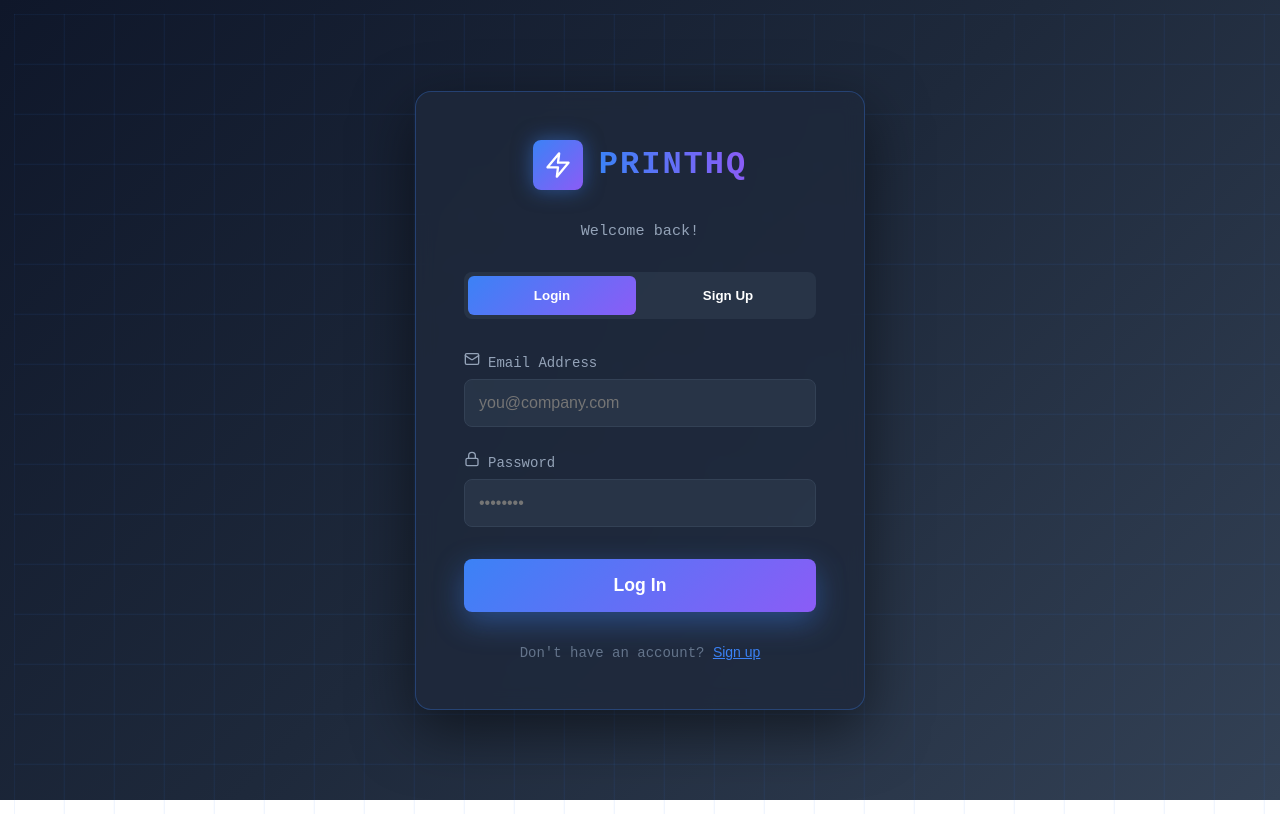
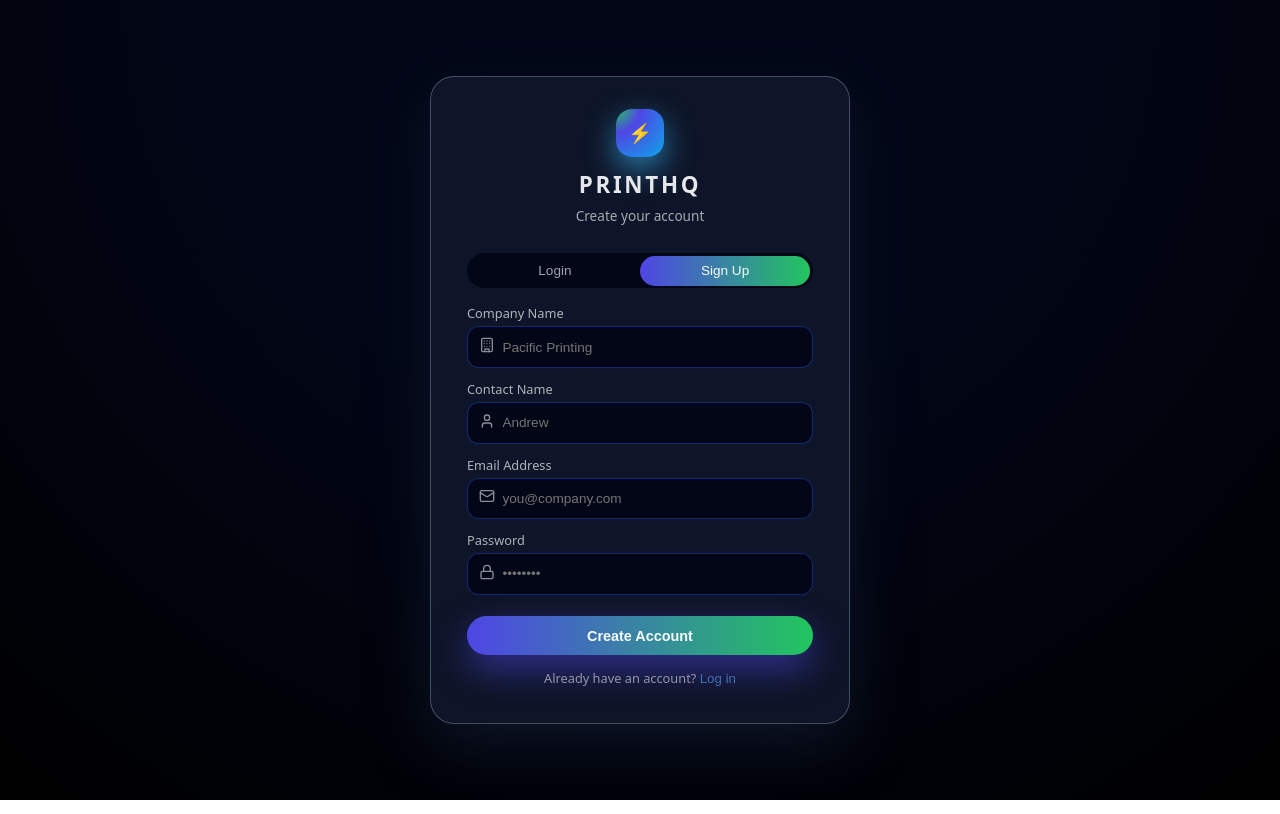
Before and after one commit to aagoett/printhq-portal-v2, a Next.js app: page /auth in a window 1280 px wide. Built offline with nearby package versions, Linux system fonts and the light colour scheme; no server answers.

Commit message:
Update page.js

```diff
--- a/app/auth/page.js
+++ b/app/auth/page.js
@@ -1,404 +1,327 @@
-'use client';
+"use client";
 
-import React, { useState } from 'react';
-import { useRouter } from 'next/navigation';
-import { createCustomer, signInCustomer } from '../../lib/supabase';
-import { Lock, Mail, Building, User, Zap } from 'lucide-react';
+import React, { useState } from "react";
+import { useRouter } from "next/navigation";
+import { createCustomer, signInCustomer } from "../../lib/supabase";
+import { Lock, Mail, Building, User } from "lucide-react";
 
 export default function AuthPage() {
   const router = useRouter();
-  const [mode, setMode] = useState('login'); // 'login' or 'signup'
+  const [mode, setMode] = useState("signup"); // 'login' or 'signup'
   const [loading, setLoading] = useState(false);
-  const [error, setError] = useState('');
-  const [success, setSuccess] = useState('');
+  const [error, setError] = useState("");
 
   const [formData, setFormData] = useState({
-    email: '',
-    password: '',
-    companyName: '',
-    contactName: '',
+    companyName: "",
+    contactName: "",
+    email: "",
+    password: "",
   });
+
+  const handleChange = (field) => (e) => {
+    setFormData((prev) => ({ ...prev, [field]: e.target.value }));
+  };
 
   const handleSubmit = async (e) => {
     e.preventDefault();
-  setError('');
-  setSuccess('');
+    setError("");
     setLoading(true);
 
     try {
-    if (mode === 'signup') {
-      const result = await createCustomer(
-        formData.email,
-        formData.password,
-        formData.companyName,
-        formData.contactName
-      );
+      if (mode === "signup") {
+        await createCustomer({
+          email: formData.email,
+          password: formData.password,
+          companyName: formData.companyName,
+          contactName: formData.contactName,
+        });
+      } else {
+        await signInCustomer({
+          email: formData.email,
+          password: formData.password,
+        });
+      }
 
-      if (result.success) {
-        setSuccess('Account created! Please check your email to verify.');
-        setTimeout(() => {
-          setMode('login');
-          setSuccess('');
-        }, 3000);
-      } else {
-        setError(result.error || 'Failed to create account');
-      }
-    } else {
-      // LOGIN BRANCH
-      const result = await signInCustomer(formData.email, formData.password);
-
-      if (result.success) {
-        // send them to the main PrintHQ screen (home)
-        router.push('/');
-      } else {
-        setError(result.error || 'Failed to log in');
-      }
-    }
+      // on success → go to dashboard
+      router.push("/dashboard");
     } catch (err) {
-    setError(err.message || 'An error occurred');
+      console.error(err);
+      setError(err.message || "Something went wrong");
     } finally {
       setLoading(false);
     }
   };
 
   return (
-    <div style={{
-      minHeight: '100vh',
-      background: 'linear-gradient(135deg, #0f172a 0%, #1e293b 50%, #334155 100%)',
-      display: 'flex',
-      alignItems: 'center',
-      justifyContent: 'center',
-      padding: '2rem',
-      fontFamily: '"Space Mono", "Courier New", monospace'
-    }}>
-      <div style={{
-        position: 'absolute',
-        inset: 0,
-        backgroundImage: `
-          linear-gradient(rgba(59, 130, 246, 0.1) 1px, transparent 1px),
-          linear-gradient(90deg, rgba(59, 130, 246, 0.1) 1px, transparent 1px)
-        `,
-        backgroundSize: '50px 50px',
-        animation: 'gridSlide 20s linear infinite',
-        zIndex: 0
-      }} />
-
-      <style jsx>{`
-        @keyframes gridSlide {
-          0% { transform: translate(0, 0); }
-          100% { transform: translate(50px, 50px); }
-        }
-      `}</style>
-
-      <div style={{
-        position: 'relative',
-        zIndex: 1,
-        width: '100%',
-        maxWidth: '450px',
-        background: 'rgba(30, 41, 59, 0.8)',
-        backdropFilter: 'blur(10px)',
-        borderRadius: '16px',
-        border: '1px solid rgba(59, 130, 246, 0.3)',
-        padding: '3rem',
-        boxShadow: '0 20px 60px rgba(0, 0, 0, 0.5)'
-      }}>
-        {/* Logo */}
-        <div style={{
-          display: 'flex',
-          alignItems: 'center',
-          justifyContent: 'center',
-          marginBottom: '2rem',
-          gap: '1rem'
-        }}>
-          <div style={{
-            width: '50px',
-            height: '50px',
-            background: 'linear-gradient(135deg, #3b82f6, #8b5cf6)',
-            borderRadius: '8px',
-            display: 'flex',
-            alignItems: 'center',
-            justifyContent: 'center',
-            boxShadow: '0 0 20px rgba(59, 130, 246, 0.5)'
-          }}>
-            <Zap size={28} color="#fff" />
+    <div
+      style={{
+        minHeight: "100vh",
+        display: "flex",
+        alignItems: "center",
+        justifyContent: "center",
+        background:
+          "radial-gradient(circle at top, #020617 0, #020617 40%, #000 100%)",
+        color: "#e5e7eb",
+        fontFamily: "system-ui, -apple-system, BlinkMacSystemFont, sans-serif",
+      }}
+    >
+      <div
+        style={{
+          width: "100%",
+          maxWidth: 420,
+          background: "rgba(15, 23, 42, 0.95)",
+          borderRadius: "1.5rem",
+          padding: "2rem 2.25rem 2.25rem",
+          border: "1px solid rgba(148, 163, 184, 0.4)",
+          boxShadow: "0 20px 60px rgba(15, 23, 42, 0.9)",
+        }}
+      >
+        {/* Logo / Title */}
+        <div
+          style={{
+            display: "flex",
+            flexDirection: "column",
+            alignItems: "center",
+            marginBottom: "1.75rem",
+          }}
+        >
+          <div
+            style={{
+              height: 48,
+              width: 48,
+              borderRadius: "1rem",
+              background:
+                "radial-gradient(circle at 0 0, #22c55e 0, #4f46e5 35%, #0ea5e9 100%)",
+              display: "flex",
+              alignItems: "center",
+              justifyContent: "center",
+              boxShadow: "0 12px 30px rgba(56, 189, 248, 0.6)",
+              marginBottom: "0.75rem",
+            }}
+          >
+            <span style={{ fontWeight: 800, fontSize: "1.2rem" }}>⚡</span>
           </div>
-          <h1 style={{
-            fontSize: '2rem',
-            fontWeight: 'bold',
-            margin: 0,
-            background: 'linear-gradient(90deg, #3b82f6, #8b5cf6)',
-            WebkitBackgroundClip: 'text',
-            WebkitTextFillColor: 'transparent',
-            letterSpacing: '2px'
-          }}>
+          <div
+            style={{
+              fontSize: "1.4rem",
+              fontWeight: 700,
+              letterSpacing: "0.12em",
+            }}
+          >
             PRINTHQ
-          </h1>
+          </div>
+          <div
+            style={{
+              marginTop: "0.4rem",
+              fontSize: "0.85rem",
+              opacity: 0.7,
+            }}
+          >
+            Create your account
+          </div>
         </div>
 
-        <p style={{
-          textAlign: 'center',
-          color: '#94a3b8',
-          marginBottom: '2rem',
-          fontSize: '0.95rem'
-        }}>
-          {mode === 'login' ? 'Welcome back!' : 'Create your account'}
-        </p>
-
-        {/* Toggle Mode */}
-        <div style={{
-          display: 'flex',
-          gap: '0.5rem',
-          marginBottom: '2rem',
-          background: 'rgba(51, 65, 85, 0.5)',
-          padding: '0.25rem',
-          borderRadius: '8px'
-        }}>
+        {/* Mode toggle */}
+        <div
+          style={{
+            display: "grid",
+            gridTemplateColumns: "1fr 1fr",
+            background: "#020617",
+            borderRadius: "999px",
+            padding: "0.18rem",
+            marginBottom: "1rem",
+          }}
+        >
           <button
-            onClick={() => setMode('login')}
+            type="button"
+            onClick={() => setMode("login")}
             style={{
-              flex: 1,
-              padding: '0.75rem',
-              background: mode === 'login' ? 'linear-gradient(135deg, #3b82f6, #8b5cf6)' : 'transparent',
-              color: '#fff',
-              border: 'none',
-              borderRadius: '6px',
-              cursor: 'pointer',
-              fontWeight: 'bold',
-              transition: 'all 0.3s'
+              borderRadius: "999px",
+              border: "none",
+              padding: "0.45rem 0.5rem",
+              fontSize: "0.85rem",
+              cursor: "pointer",
+              background:
+                mode === "login" ? "#0f172a" : "transparent",
+              color: mode === "login" ? "#e5e7eb" : "#9ca3af",
             }}
           >
             Login
           </button>
           <button
-            onClick={() => setMode('signup')}
+            type="button"
+            onClick={() => setMode("signup")}
             style={{
-              flex: 1,
-              padding: '0.75rem',
-              background: mode === 'signup' ? 'linear-gradient(135deg, #3b82f6, #8b5cf6)' : 'transparent',
-              color: '#fff',
-              border: 'none',
-              borderRadius: '6px',
-              cursor: 'pointer',
-              fontWeight: 'bold',
-              transition: 'all 0.3s'
+              borderRadius: "999px",
+              border: "none",
+              padding: "0.45rem 0.5rem",
+              fontSize: "0.85rem",
+              cursor: "pointer",
+              background:
+                mode === "signup"
+                  ? "linear-gradient(to right, #4f46e5, #22c55e)"
+                  : "transparent",
+              color: mode === "signup" ? "#f9fafb" : "#9ca3af",
             }}
           >
             Sign Up
           </button>
         </div>
 
-        {/* Error/Success Messages */}
+        {/* Error banner */}
         {error && (
-          <div style={{
-            padding: '1rem',
-            background: 'rgba(239, 68, 68, 0.1)',
-            border: '1px solid rgba(239, 68, 68, 0.3)',
-            borderRadius: '8px',
-            color: '#fca5a5',
-            marginBottom: '1rem',
-            fontSize: '0.875rem'
-          }}>
+          <div
+            style={{
+              background: "rgba(239, 68, 68, 0.1)",
+              border: "1px solid rgba(248, 113, 113, 0.7)",
+              color: "#fecaca",
+              borderRadius: "0.75rem",
+              padding: "0.6rem 0.8rem",
+              fontSize: "0.8rem",
+              marginBottom: "0.9rem",
+            }}
+          >
             {error}
           </div>
         )}
 
-        {success && (
-          <div style={{
-            padding: '1rem',
-            background: 'rgba(34, 197, 94, 0.1)',
-            border: '1px solid rgba(34, 197, 94, 0.3)',
-            borderRadius: '8px',
-            color: '#86efac',
-            marginBottom: '1rem',
-            fontSize: '0.875rem'
-          }}>
-            {success}
-          </div>
-        )}
-
         {/* Form */}
-        <form onSubmit={handleSubmit}>
-          {mode === 'signup' && (
+        <form onSubmit={handleSubmit} style={{ display: "grid", gap: "0.75rem" }}>
+          {mode === "signup" && (
             <>
-              <div style={{ marginBottom: '1.5rem' }}>
-                <label style={{
-                  display: 'block',
-                  marginBottom: '0.5rem',
-                  color: '#94a3b8',
-                  fontSize: '0.875rem'
-                }}>
-                  <Building size={16} style={{ display: 'inline', marginRight: '0.5rem' }} />
-                  Company Name
-                </label>
-                <input
-                  type="text"
-                  required
+              <Field
+                label="Company Name"
+                icon={<Building size={16} />}
                 value={formData.companyName}
-                  onChange={(e) => setFormData({ ...formData, companyName: e.target.value })}
-                  style={{
-                    width: '100%',
-                    padding: '0.875rem',
-                    background: 'rgba(51, 65, 85, 0.5)',
-                    border: '1px solid #334155',
-                    borderRadius: '8px',
-                    color: '#f1f5f9',
-                    fontSize: '1rem'
-                  }}
-                  placeholder="Your Company Name"
+                onChange={handleChange("companyName")}
+                placeholder="Pacific Printing"
               />
-              </div>
-
-              <div style={{ marginBottom: '1.5rem' }}>
-                <label style={{
-                  display: 'block',
-                  marginBottom: '0.5rem',
-                  color: '#94a3b8',
-                  fontSize: '0.875rem'
-                }}>
-                  <User size={16} style={{ display: 'inline', marginRight: '0.5rem' }} />
-                  Contact Name
-                </label>
-                <input
-                  type="text"
-                  required
+              <Field
+                label="Contact Name"
+                icon={<User size={16} />}
                 value={formData.contactName}
-                  onChange={(e) => setFormData({ ...formData, contactName: e.target.value })}
-                  style={{
-                    width: '100%',
-                    padding: '0.875rem',
-                    background: 'rgba(51, 65, 85, 0.5)',
-                    border: '1px solid #334155',
-                    borderRadius: '8px',
-                    color: '#f1f5f9',
-                    fontSize: '1rem'
-                  }}
-                  placeholder="Your Name"
+                onChange={handleChange("contactName")}
+                placeholder="Andrew"
               />
-              </div>
             </>
           )}
 
-          <div style={{ marginBottom: '1.5rem' }}>
-            <label style={{
-              display: 'block',
-              marginBottom: '0.5rem',
-              color: '#94a3b8',
-              fontSize: '0.875rem'
-            }}>
-              <Mail size={16} style={{ display: 'inline', marginRight: '0.5rem' }} />
-              Email Address
-            </label>
-            <input
+          <Field
+            label="Email Address"
+            icon={<Mail size={16} />}
             type="email"
-              required
             value={formData.email}
-              onChange={(e) => setFormData({ ...formData, email: e.target.value })}
-              style={{
-                width: '100%',
-                padding: '0.875rem',
-                background: 'rgba(51, 65, 85, 0.5)',
-                border: '1px solid #334155',
-                borderRadius: '8px',
-                color: '#f1f5f9',
-                fontSize: '1rem'
-              }}
+            onChange={handleChange("email")}
             placeholder="you@company.com"
           />
-          </div>
 
-          <div style={{ marginBottom: '2rem' }}>
-            <label style={{
-              display: 'block',
-              marginBottom: '0.5rem',
-              color: '#94a3b8',
-              fontSize: '0.875rem'
-            }}>
-              <Lock size={16} style={{ display: 'inline', marginRight: '0.5rem' }} />
-              Password
-            </label>
-            <input
+          <Field
+            label="Password"
+            icon={<Lock size={16} />}
             type="password"
-              required
             value={formData.password}
-              onChange={(e) => setFormData({ ...formData, password: e.target.value })}
-              style={{
-                width: '100%',
-                padding: '0.875rem',
-                background: 'rgba(51, 65, 85, 0.5)',
-                border: '1px solid #334155',
-                borderRadius: '8px',
-                color: '#f1f5f9',
-                fontSize: '1rem'
-              }}
+            onChange={handleChange("password")}
             placeholder="••••••••"
           />
-          </div>
 
           <button
             type="submit"
             disabled={loading}
             style={{
-              width: '100%',
-              padding: '1rem',
-              background: loading ? '#334155' : 'linear-gradient(135deg, #3b82f6, #8b5cf6)',
-              color: 'white',
-              border: 'none',
-              borderRadius: '8px',
-              fontSize: '1.1rem',
-              fontWeight: 'bold',
-              cursor: loading ? 'not-allowed' : 'pointer',
-              opacity: loading ? 0.6 : 1,
-              boxShadow: '0 10px 30px rgba(59, 130, 246, 0.4)',
-              transition: 'all 0.3s'
+              marginTop: "0.6rem",
+              width: "100%",
+              borderRadius: "999px",
+              border: "none",
+              padding: "0.7rem",
+              fontSize: "0.9rem",
+              fontWeight: 600,
+              cursor: loading ? "default" : "pointer",
+              background:
+                "linear-gradient(to right, #4f46e5 0%, #22c55e 100%)",
+              color: "#f9fafb",
+              boxShadow: "0 14px 35px rgba(79, 70, 229, 0.55)",
+              opacity: loading ? 0.7 : 1,
             }}
           >
-            {loading ? 'Please wait...' : mode === 'login' ? 'Log In' : 'Create Account'}
+            {loading
+              ? mode === "signup"
+                ? "Creating account..."
+                : "Logging in..."
+              : mode === "signup"
+              ? "Create Account"
+              : "Log In"}
           </button>
         </form>
 
-        <div style={{
-          marginTop: '2rem',
-          textAlign: 'center',
-          color: '#64748b',
-          fontSize: '0.875rem'
-        }}>
-          {mode === 'login' ? (
-            <>
-              Don't have an account?{' '}
-              <button
-                onClick={() => setMode('signup')}
+        {/* Tiny footer */}
+        <div
           style={{
-                  background: 'none',
-                  border: 'none',
-                  color: '#3b82f6',
-                  cursor: 'pointer',
-                  textDecoration: 'underline',
-                  fontSize: '0.875rem'
+            marginTop: "0.9rem",
+            textAlign: "center",
+            fontSize: "0.8rem",
+            opacity: 0.6,
           }}
         >
-                Sign up
-              </button>
-            </>
-          ) : (
-            <>
-              Already have an account?{' '}
+          Already have an account?{" "}
           <button
-                onClick={() => setMode('login')}
+            type="button"
+            onClick={() => setMode(mode === "signup" ? "login" : "signup")}
             style={{
-                  background: 'none',
-                  border: 'none',
-                  color: '#3b82f6',
-                  cursor: 'pointer',
-                  textDecoration: 'underline',
-                  fontSize: '0.875rem'
+              border: "none",
+              background: "transparent",
+              color: "#60a5fa",
+              cursor: "pointer",
+              padding: 0,
             }}
           >
-                Log in
+            {mode === "signup" ? "Log in" : "Sign up"}
           </button>
-            </>
-          )}
         </div>
       </div>
     </div>
   );
 }
+
+/* Small input component */
+
+function Field({
+  label,
+  icon,
+  type = "text",
+  value,
+  onChange,
+  placeholder = "",
+}) {
+  return (
+    <div style={{ display: "grid", gap: "0.25rem" }}>
+      <label style={{ fontSize: "0.8rem", opacity: 0.75 }}>{label}</label>
+      <div
+        style={{
+          display: "flex",
+          alignItems: "center",
+          gap: "0.45rem",
+          background: "#020617",
+          borderRadius: "0.75rem",
+          padding: "0.55rem 0.7rem",
+          border: "1px solid rgba(30, 64, 175, 0.6)",
+        }}
+      >
+        <span style={{ opacity: 0.6 }}>{icon}</span>
+        <input
+          type={type}
+          value={value}
+          onChange={onChange}
+          placeholder={placeholder}
+          style={{
+            flex: 1,
+            border: "none",
+            outline: "none",
+            background: "transparent",
+            color: "#e5e7eb",
+            fontSize: "0.85rem",
+          }}
+        />
+      </div>
+    </div>
+  );
+}
```
Lines whose indentation alone changed are shown as unchanged.
